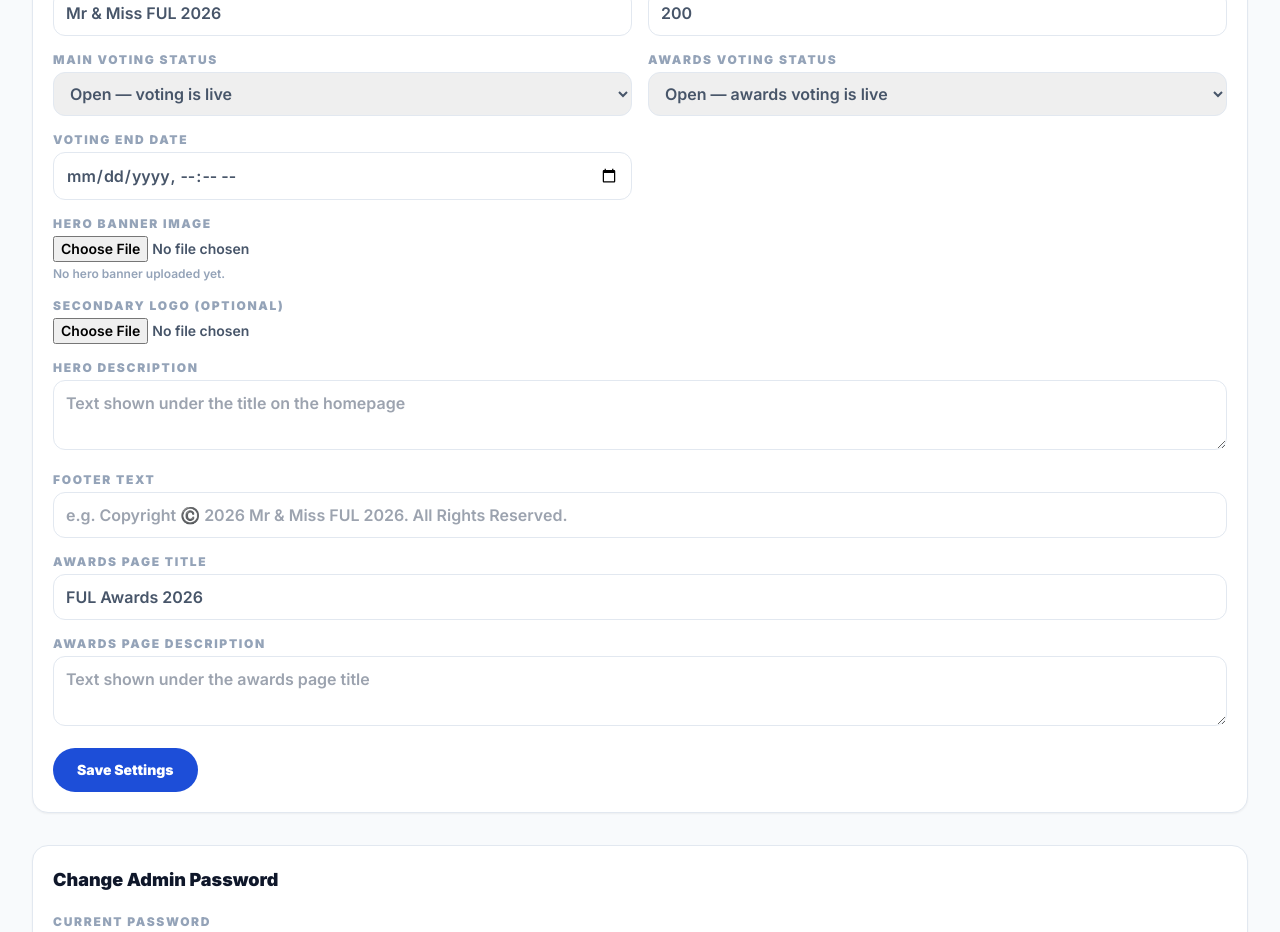
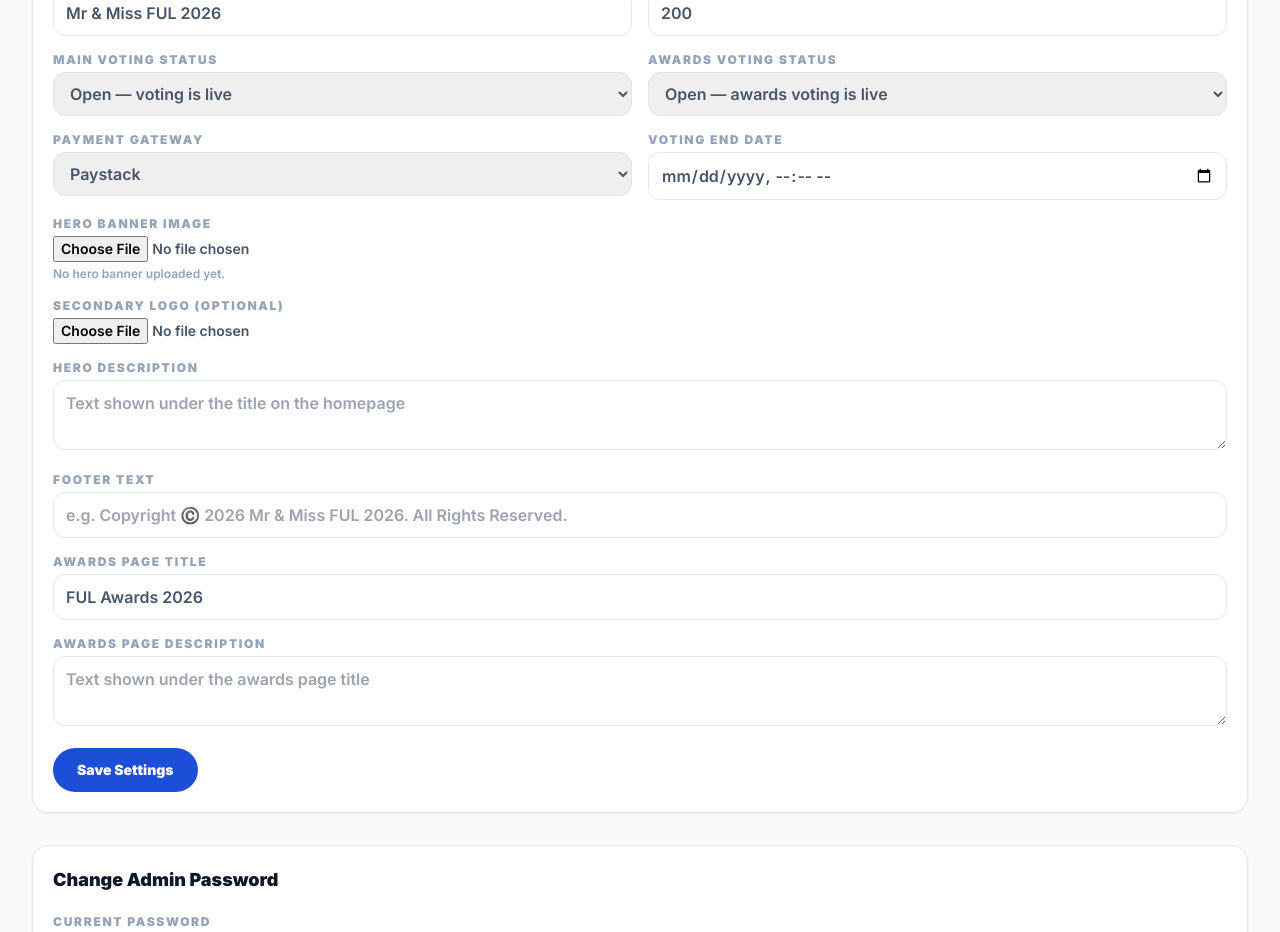
Before and after one commit to esimlord-beep/mr-miss-ful-2026-v2, a Next.js app: page /admin in a window 1280 px wide. Shown: the part 1720-2652 px from the top of the page. Built offline with nearby package versions, Linux system fonts and the light colour scheme; no server answers; the database is empty.

Commit message:
Update page.tsx

```diff
--- a/src/app/admin/page.tsx
+++ b/src/app/admin/page.tsx
@@ -222,6 +222,13 @@ export default async function AdminPage({
                 </select>
               </div>
               <div>
+                <label className="block text-xs font-black uppercase tracking-[0.14em] text-slate-400 mb-1">Payment Gateway</label>
+                <select name="payment_provider" defaultValue={settings.payment_provider ?? "paystack"} className="w-full rounded-xl border border-slate-200 px-3 py-2.5 font-semibold outline-none focus:border-blue-500">
+                  <option value="paystack">Paystack</option>
+                  <option value="flutterwave">Flutterwave</option>
+                </select>
+              </div>
+              <div>
                 <label className="block text-xs font-black uppercase tracking-[0.14em] text-slate-400 mb-1">Voting End Date</label>
                 <input name="voting_end" type="datetime-local" defaultValue={settings.voting_end_date ?? ""} className="w-full rounded-xl border border-slate-200 px-3 py-2.5 font-semibold outline-none focus:border-blue-500" />
               </div>
```
